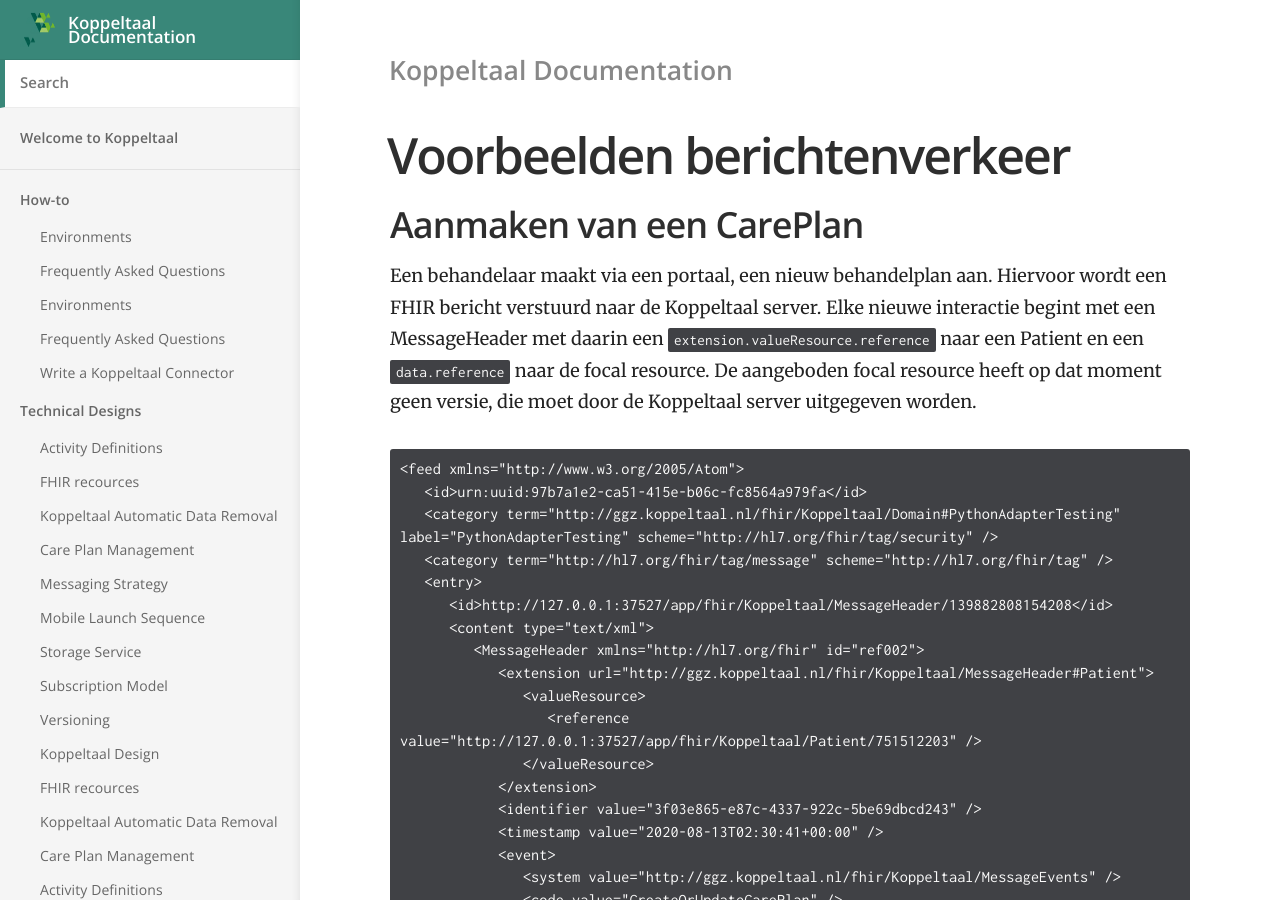
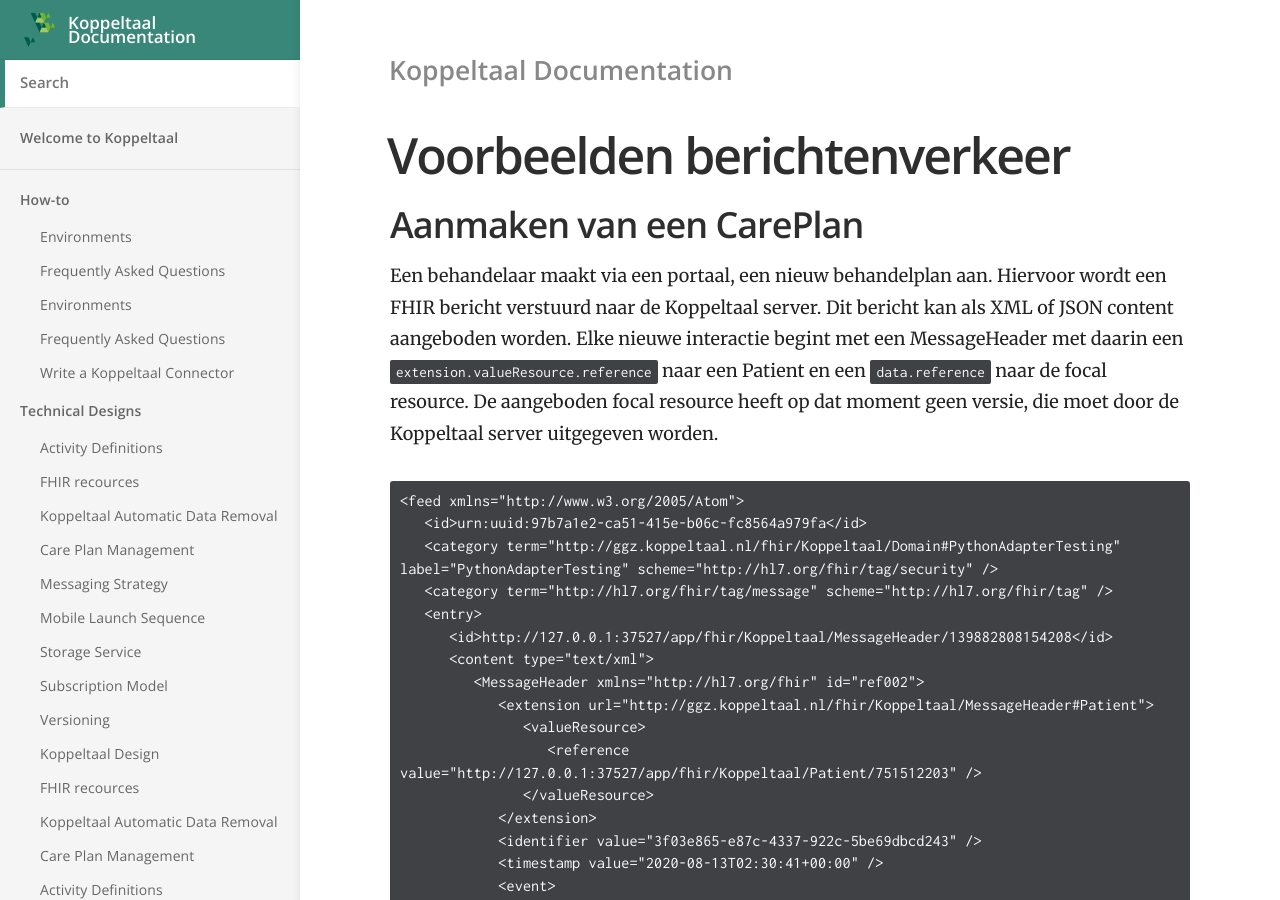
Before and after one commit to Koppeltaal/Koppeltaal-Documentation, a Jekyll site: the page built from voorbeelden-berichtenverkeer.md, in a window 1280 px wide and 900 px high. Built offline with Jekyll 4.4.1, drawn with Linux system fonts in a browser that asks for light colours.

Commit message:
GitBook: [master] one page modified

````diff
--- a/voorbeelden-berichtenverkeer.md
+++ b/voorbeelden-berichtenverkeer.md
@@ -9,7 +9,7 @@ description: >-
 
 ## Aanmaken van een CarePlan
 
-Een behandelaar maakt via een portaal, een nieuw behandelplan aan. Hiervoor wordt een FHIR bericht verstuurd naar de Koppeltaal server. Elke nieuwe interactie begint met een MessageHeader met daarin een `extension.valueResource.reference` naar een Patient en een `data.reference` naar de focal resource. De aangeboden focal resource heeft op dat moment geen versie, die moet door de Koppeltaal server uitgegeven worden.
+Een behandelaar maakt via een portaal, een nieuw behandelplan aan. Hiervoor wordt een FHIR bericht verstuurd naar de Koppeltaal server. Dit bericht kan als XML of JSON content aangeboden worden. Elke nieuwe interactie begint met een MessageHeader met daarin een `extension.valueResource.reference` naar een Patient en een `data.reference` naar de focal resource. De aangeboden focal resource heeft op dat moment geen versie, die moet door de Koppeltaal server uitgegeven worden.
 
 ```markup
 <feed xmlns="http://www.w3.org/2005/Atom">
````
